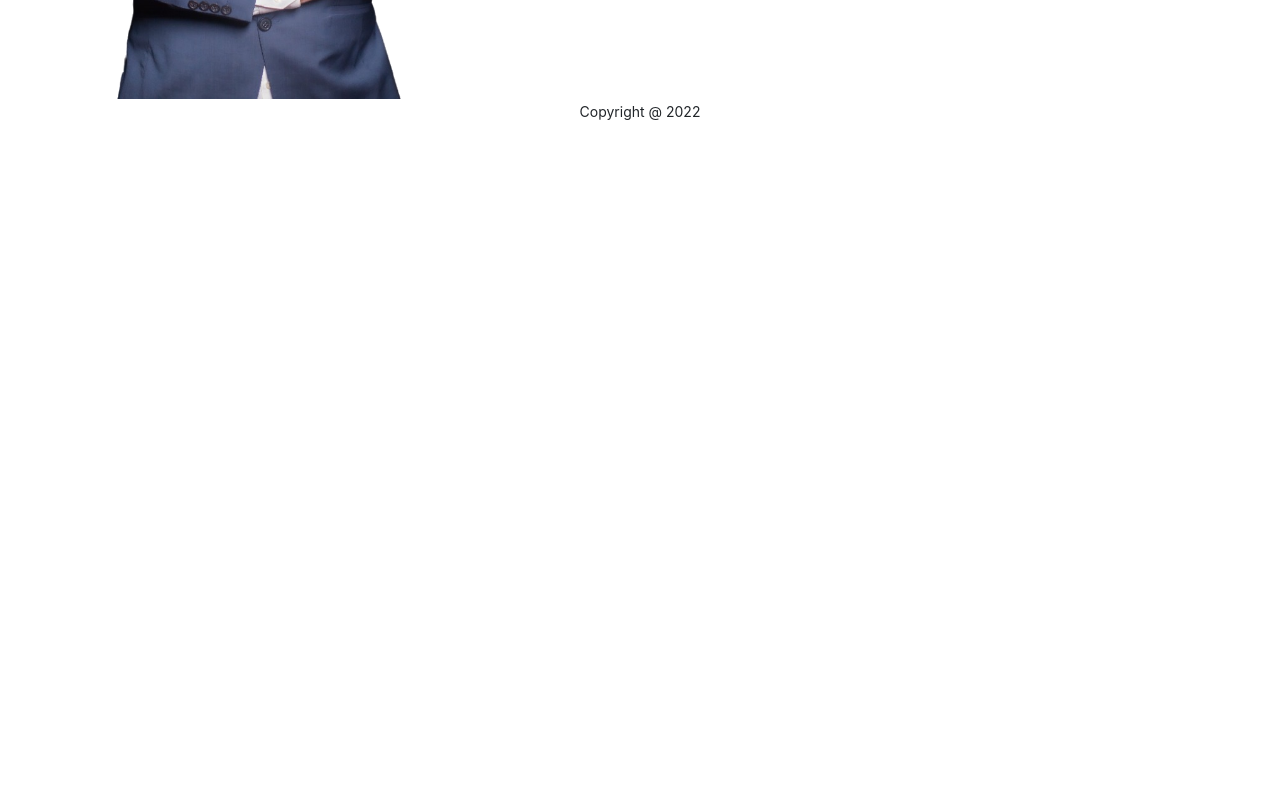
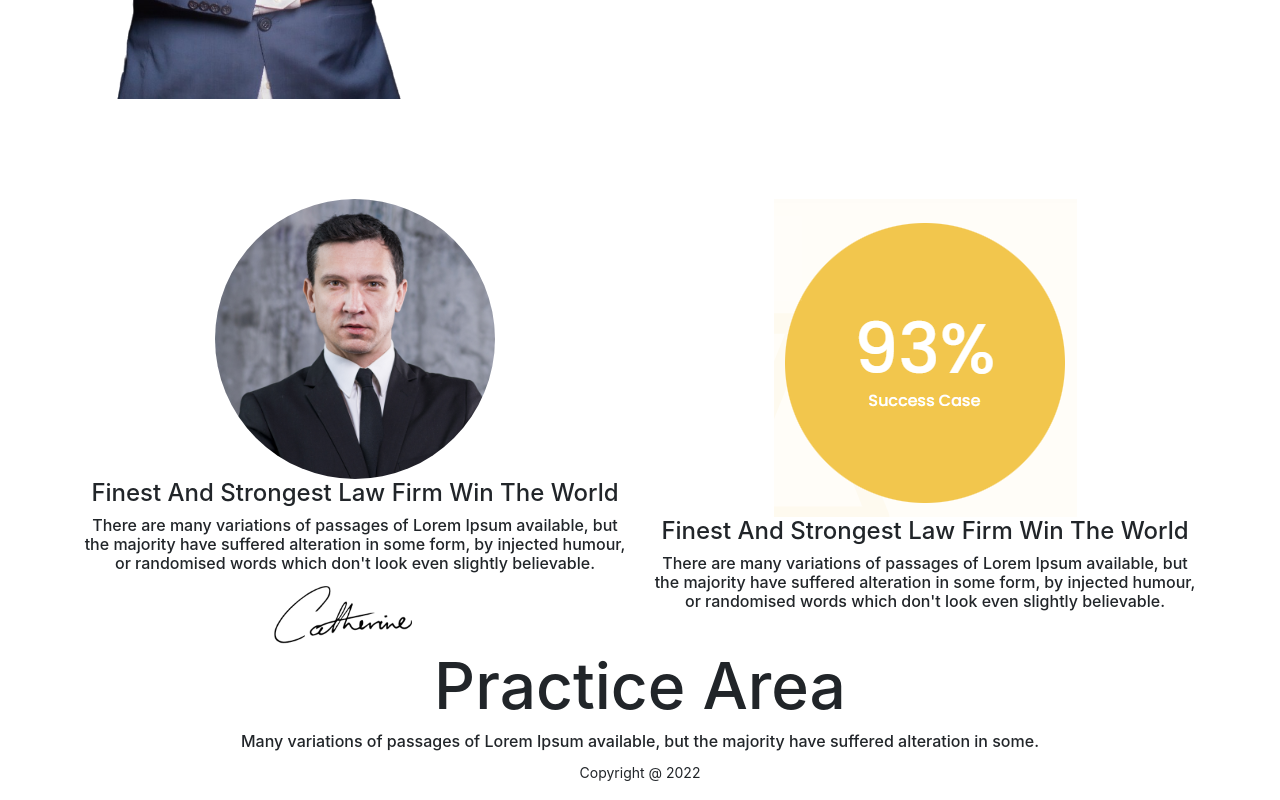
Before and after one commit to monirakandha/service-provider, a React (Create React App) app: page / in a window 1280 px wide. Shown: the part 535-1335 px from the top of the page. Before the commit the page ends 800 px from the top, so only its background shows below. Built offline with nearby package versions, Linux system fonts and the light colour scheme.

Commit message:
hero area about area practric area added in home page

```diff
--- a/src/App.js
+++ b/src/App.js
@@ -4,8 +4,8 @@ import Footer from './Pages/Shared/Footer/Footer';
 import { Route, Routes } from 'react-router-dom';
 import Home from './Pages/Home/Home/Home';
 import About from './Pages/About/About';
-import PractricArea from './Pages/PractricArea/PractricArea';
 import Blog from './Pages/Blog/Blog';
+import PractricAreaTotal from './Pages/PractricAreaTotal/PractricAreaTotal';
 
 
 
@@ -16,7 +16,7 @@ function App() {
         <Routes>
           <Route path='/' element={<Home></Home>}></Route>
           <Route path='/about' element={<About></About>}></Route>
-          <Route path='/practricarea' element={<PractricArea></PractricArea>}></Route>
+          <Route path="/practricareatotal" element={<PractricAreaTotal></PractricAreaTotal>}></Route>
           <Route path='/blog' element={<Blog></Blog>}></Route>
         </Routes>
         <Footer></Footer>
--- /dev/null
+++ b/src/Pages/Home/About/About.css
@@ -0,0 +1,3 @@
+.about-area{
+    margin-top: 100px;
+}
--- /dev/null
+++ b/src/Pages/Home/About/About.js
@@ -0,0 +1,46 @@
+import React from "react";
+import { Col, Container, Row } from "react-bootstrap";
+import "./About.css";
+import HomeImg from "../../../images/1.png";
+import SuccesImg from "../../../images/success.png"
+import Signature from '../../../images/signature.png'
+const About = () => {
+  return (
+    <div className="about-area">
+      <Container>
+        <Row>
+          <Col>
+            <div>
+              <img className="mx-auto d-block" src={HomeImg} alt="" srcset="" />
+              <h2 className="text-center" style={{ fontSize: "1.5em" }}>
+                Finest And Strongest Law Firm Win The World
+              </h2>
+              <h5 className="text-center" style={{ fontSize: "1em"}}>
+                There are many variations of passages of Lorem Ipsum available,
+                but the majority have suffered alteration in some form, by
+                injected humour, or randomised words which don't look even
+                slightly believable.
+              </h5>
+              <img className="mx-auto d-block" src={Signature } alt="" srcset="" />
+            </div>
+          </Col>
+          <Col>
+          <div>
+              <img className="mx-auto d-block" src={SuccesImg} alt="" srcset="" />
+              <h2 className="text-center" style={{ fontSize: "1.5em" }}>
+                Finest And Strongest Law Firm Win The World
+              </h2>
+              <h5 className="text-center" style={{ fontSize: "1em"}}>
+                There are many variations of passages of Lorem Ipsum available,
+                but the majority have suffered alteration in some form, by
+                injected humour, or randomised words which don't look even
+                slightly believable.
+              </h5>
+            </div></Col>
+        </Row>
+      </Container>
+    </div>
+  );
+};
+
+export default About;
--- a/src/Pages/Home/Home/Home.js
+++ b/src/Pages/Home/Home/Home.js
@@ -1,10 +1,14 @@
 import React from 'react';
+import About from '../About/About';
 import Banner from '../Banner/Banner';
+import HomePractric from '../HomePractric/HomePractric';
 
 const Home = () => {
     return (
         <div>
             <Banner></Banner>
+            <About></About>
+            <HomePractric></HomePractric>
         </div>
     );
 };
--- /dev/null
+++ b/src/Pages/Home/HomePractric/HomePractric.js
@@ -0,0 +1,25 @@
+import React from "react";
+import { Col, Container, Row } from "react-bootstrap";
+const HomePractric = () => {
+  return (
+    <div>
+      <Container>
+        <Row>
+          <Col>
+            <div className="home-practric">
+              <h2 className="text-center" style={{ fontSize: "4em" }}>
+                Practice Area
+              </h2>
+              <h5 className="text-center" style={{ fontSize: "1em" }}>
+                Many variations of passages of Lorem Ipsum available, but the
+                majority have suffered alteration in some.
+              </h5>
+            </div>
+          </Col>
+        </Row>
+      </Container>
+    </div>
+  );
+};
+
+export default HomePractric;
--- a/src/Pages/PractricArea/PractricArea.js
+++ /dev/null
@@ -1,11 +0,0 @@
-import React from 'react';
-
-const PractricArea = () => {
-    return (
-        <div>
-            <h2>This is Practric Area</h2>
-        </div>
-    );
-};
-
-export default PractricArea;
--- /dev/null
+++ b/src/Pages/PractricAreaTotal/PractricAreaTotal.js
@@ -0,0 +1,29 @@
+import React from "react";
+import { Col, Container, Row } from "react-bootstrap";
+const PractricAreaTotal = () => {
+  return (
+    <div>
+      <Container>
+        <Row>
+          <Col>
+            <div>
+
+              <h2 className="text-center" style={{ fontSize: "1.5em" }}>
+                Finest And Strongest Law Firm Win The World
+              </h2>
+              <h5 className="text-center" style={{ fontSize: "1em" }}>
+                There are many variations of passages of Lorem Ipsum available,
+                but the majority have suffered alteration in some form, by
+                injected humour, or randomised words which don't look even
+                slightly believable.
+              </h5>
+
+            </div>
+          </Col>
+        </Row>
+      </Container>
+    </div>
+  );
+};
+
+export default PractricAreaTotal;
```
Also changed, not shown: src/Pages/About/FuturePlan/FuturePlan.css (deleted), src/Pages/Home/Home/Home.css (deleted), src/Pages/Home/HomePractric/HomePractric.css (added), src/images/success.png (added).
